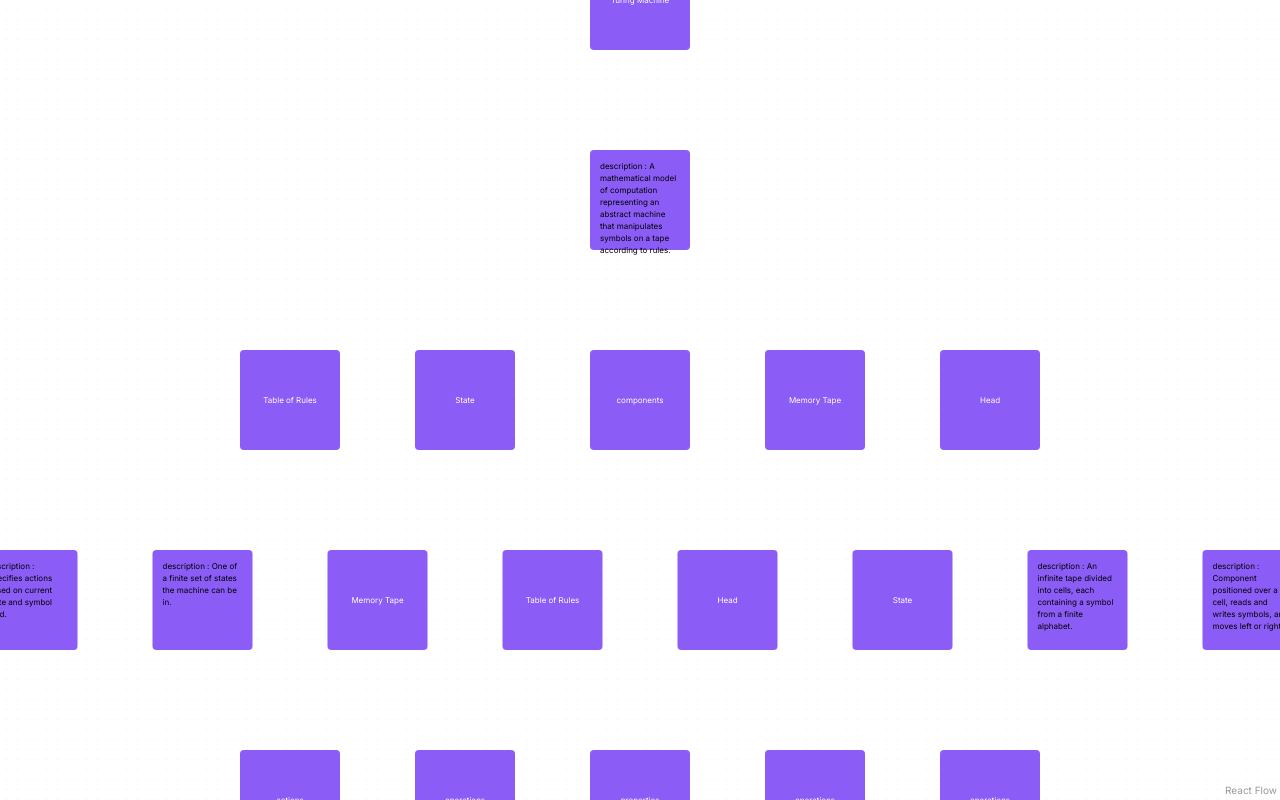
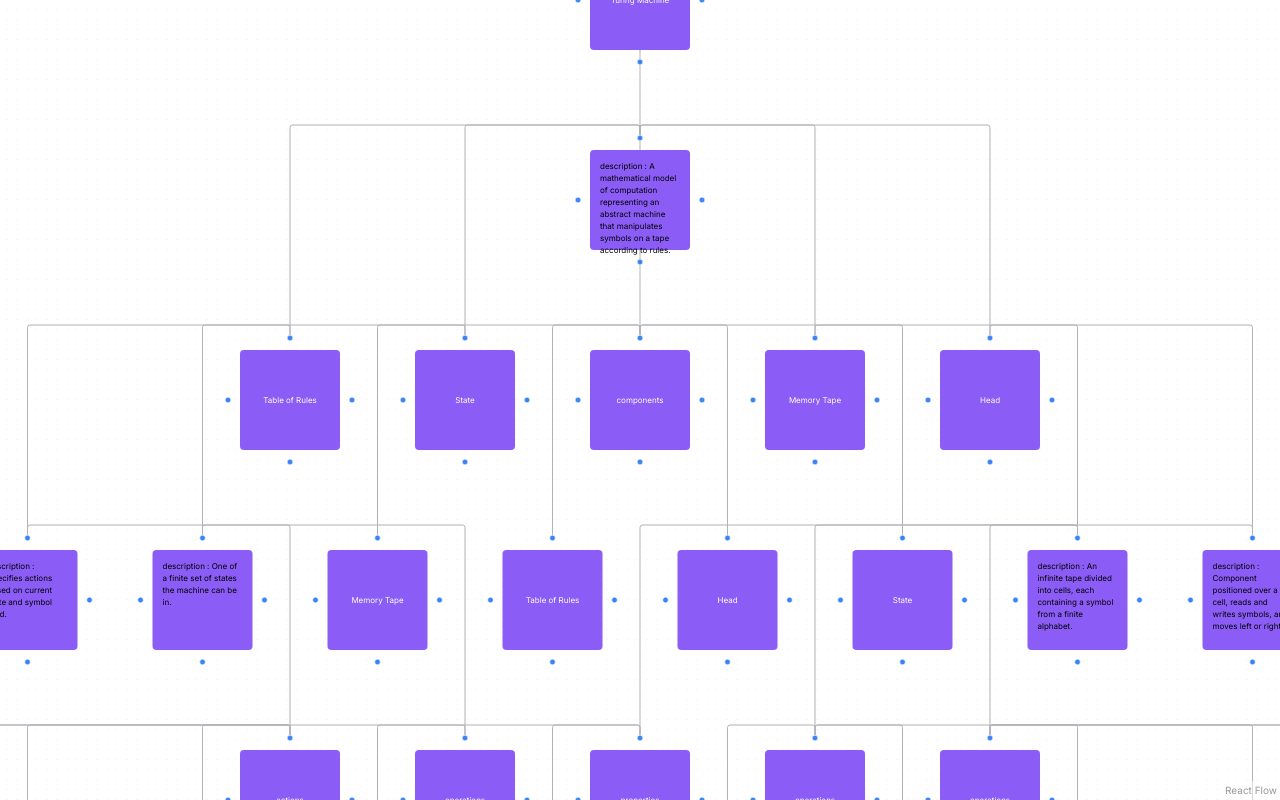
Before and after one commit to ugabb/ai-mind-map-flow, a Next.js app: page / in a window 1280 px wide. Built offline with nearby package versions, Linux system fonts and the light colour scheme.

Commit message:
feat: add conection to right

```diff
--- a/src/components/Squaree.tsx
+++ b/src/components/Squaree.tsx
@@ -20,7 +20,7 @@ export interface Direction {
 
 const Squaree = (props: NodeProps<DataNode>) => {
     const {id, selected, data, width, height, positionAbsoluteX, positionAbsoluteY} = props
-    const { getEdge, addEdges, setEdges, addNodes} = useReactFlow()
+    const { getEdge, getEdges, addEdges, setEdges, addNodes} = useReactFlow()
 
     const [label, setLabel] = useState((typeof data.label === 'object') ? '' : data.label)
     const [isEditing, setIsEditing] = useState(false)
@@ -46,11 +46,14 @@ const Squaree = (props: NodeProps<DataNode>) => {
 
     const handleNewConnections = (newConnection: Connection) => {
         const curentEdge = getEdge(id)
-        if(!curentEdge) return
+        if(curentEdge) return
+        console.log(curentEdge)
         const newEdge: Edge = {
-            id: `${curentEdge?.id}-${newConnection.target}`,
-            source: id,
+            id: `${id}-${newConnection.target}`,
+            source: newConnection.source,
             target: newConnection.target,
+            sourceHandle: newConnection.sourceHandle,
+            targetHandle: newConnection.targetHandle,
             type: 'default',
             animated: true,
         }
@@ -84,14 +87,16 @@ const Squaree = (props: NodeProps<DataNode>) => {
 
             addNodes(newNode)
         }
+
     }
+    console.log("Selected", selected,data.label)
 
-  return (
+    return (
     <div className='bg-violet-500 rounded-lg min-w-[200px]  w-full min-h-[200px] h-full p-5 ' onDoubleClick={handleDoubleClick}>
         <NodeResizer
             minHeight={200}
             minWidth={200}
-            isVisible={selected}
+            isVisible={selected ? true : false}
             lineClassName='bg-blue-500'
 
             handleClassName='w-4 h-4 bg-white border-1 border-blue-500 rounded'
@@ -100,7 +105,8 @@ const Squaree = (props: NodeProps<DataNode>) => {
             id="top"
             type="source"
             position={Position.Top}
-            className={`-top-6 w-3 h-3 bg-blue-500 ${!selected && 'hidden'}`}
+            className={`-top-6 w-3 h-3 bg-blue-500 `}
+
         />
 
         {isAddingNode.right ? (
@@ -108,7 +114,7 @@ const Squaree = (props: NodeProps<DataNode>) => {
                 id="right"
                 type="source"
                 position={Position.Right}
-                className='-right-6 size-10 bg-blue-500 flex justify-center items-center'
+                className='-right-6 size-10 bg-blue-500 flex justify-center items-center '
                 onMouseOver={() => setIsAddingNode((prev) => ({ ...prev, right: true }))}
                 onMouseLeave={() => setIsAddingNode((prev) => ({ ...prev, right: false }))}
                 onClick={() => handleAddSideNode("right")}
@@ -121,7 +127,7 @@ const Squaree = (props: NodeProps<DataNode>) => {
                     id="right"
                     type="source"
                     position={Position.Right}
-                    className={`-right-6 w-3 h-3 bg-blue-500 ${!selected && 'hidden'}`}
+                    className={`-right-6 w-3 h-3 bg-blue-500 `}
                     onMouseOver={() => setIsAddingNode((prev) => ({ ...prev, right: true }))}
                     onMouseLeave={() => setIsAddingNode((prev) => ({ ...prev, right: false }))}
                 />
@@ -153,13 +159,13 @@ const Squaree = (props: NodeProps<DataNode>) => {
             id="bottom"
             type="source"
             position={Position.Bottom}
-            className={`-bottom-6 w-3 h-3 bg-blue-500 ${!selected && 'hidden'}`}
+            className={`-bottom-6 w-3 h-3 bg-blue-500  `}
         />
         <Handle
             id="left"
             type="source"
             position={Position.Left}
-            className={`-left-6 w-3 h-3 bg-blue-500 ${!selected && 'hidden'}`}
+            className={`-left-6 w-3 h-3 bg-blue-500 `}
         />
         <div className='flex justify-center items-center h-full w-full text-wrap'>
             <ul className='h-full w-full'>
```
